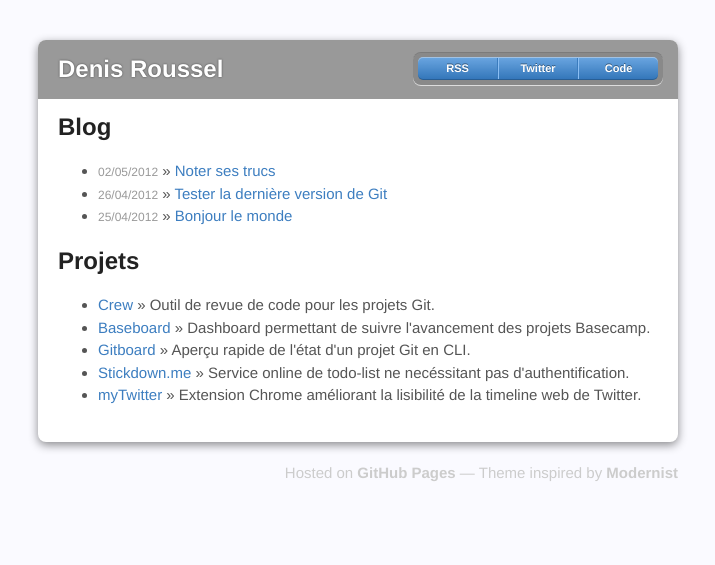
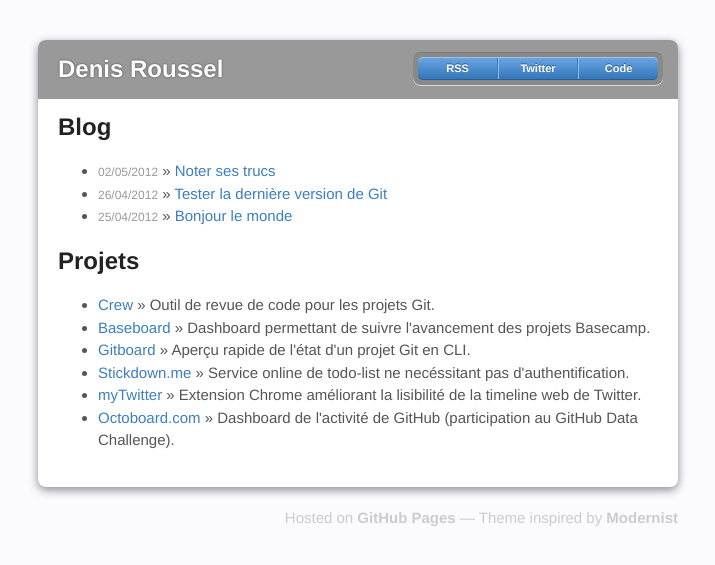
Before and after one commit to KuiKui/kuikui.github.com, a Jekyll site: the page built from index.html, in a window 1280 px wide. Shown: the top 565 px of the page, without its empty margins (282-997 px from the left). Built offline with Jekyll 4.4.1, drawn with Linux system fonts in a browser that asks for light colours; Markdown is read by kramdown in place of the engine named in the settings.

Commit message:
ajout de l'octoboard

```diff
--- a/index.html
+++ b/index.html
@@ -12,8 +12,9 @@ title: Denis Roussel
 <h1>Projets</h1>
 <ul class="posts">
   <li><a href="http://pmsipilot.github.com/Crew">Crew</a> &raquo; Outil de revue de code pour les projets Git.</li>
-  <li><a href="http://pmsipilot.github.com/Baseboard">Baseboard</a> &raquo; Dashboard permettant de suivre l'avancement des projets Basecamp.</li>
+  <li><a href="http://KuiKui.github.com/Baseboard">Baseboard</a> &raquo; Dashboard permettant de suivre l'avancement des projets Basecamp.</li>
   <li><a href="http://KuiKui.github.com/Gitboard">Gitboard</a> &raquo; Aperçu rapide de l'état d'un projet Git en CLI.</li>
   <li><a href="http://stickdown.me">Stickdown.me</a> &raquo; Service online de todo-list ne necéssitant pas d'authentification.</li>
   <li><a href="https://chrome.google.com/webstore/detail/blogaalpphinblmlnbeekgkckebgfpop">myTwitter</a> &raquo; Extension Chrome améliorant la lisibilité de la timeline web de Twitter.</li>
+  <li><a href="http://octoboard.com">Octoboard.com</a> &raquo; Dashboard de l'activité de GitHub (participation au GitHub Data Challenge).</li>
 </ul>
```
